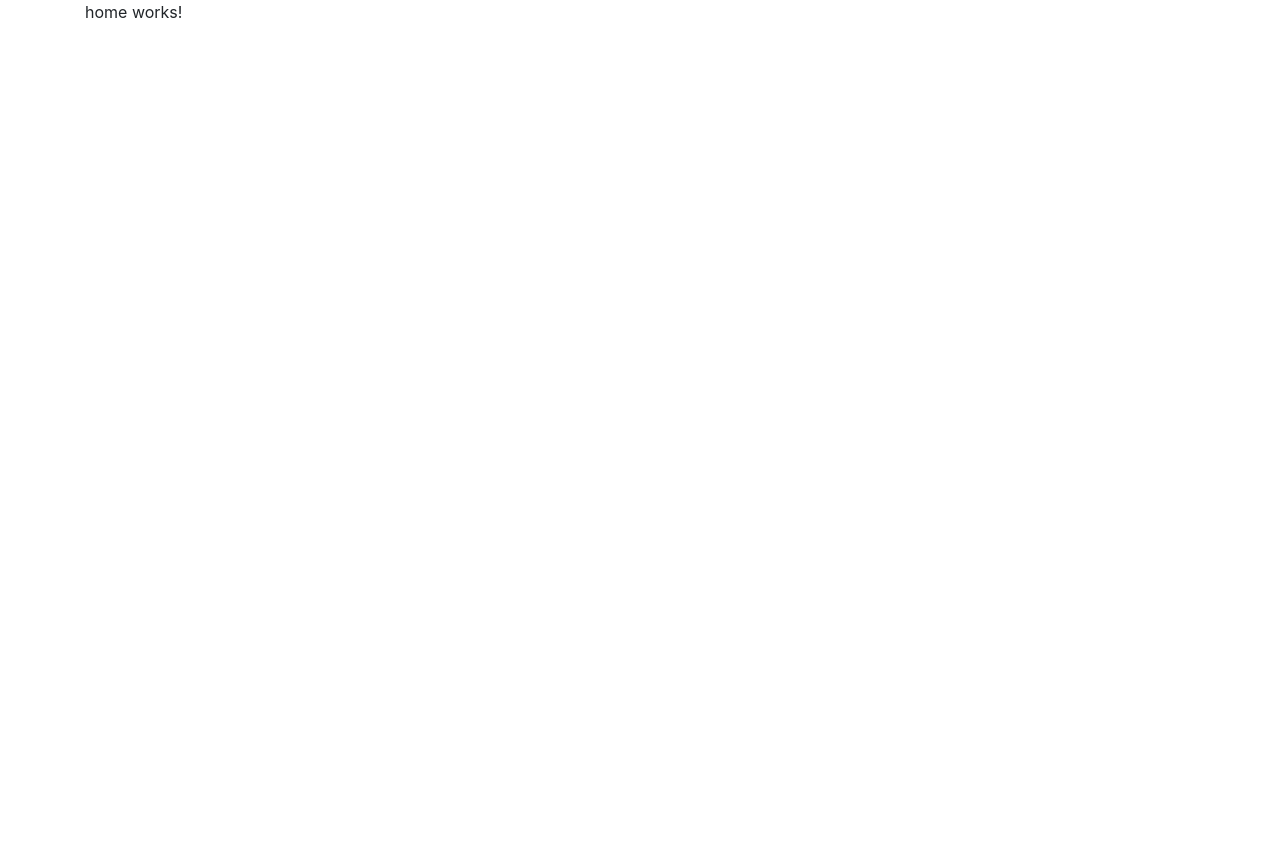
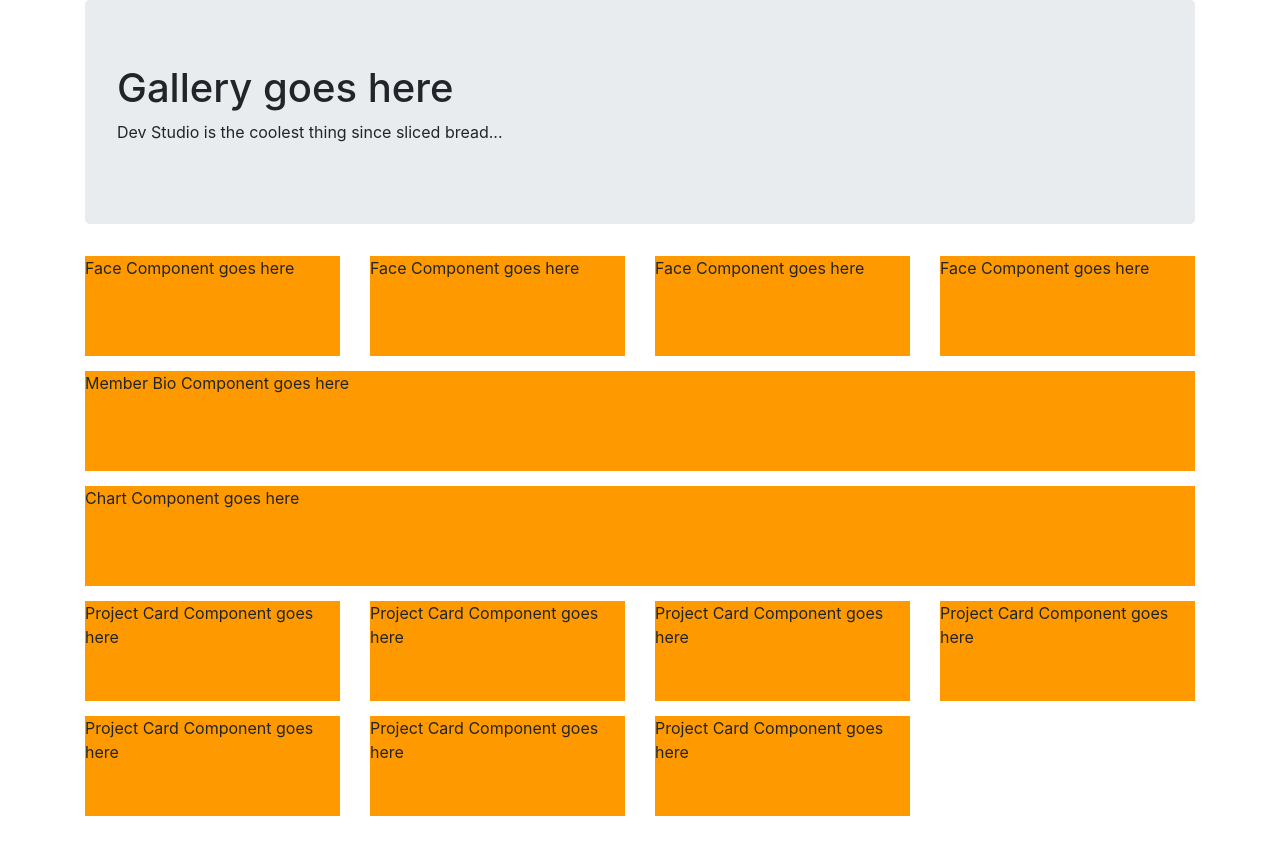
Before and after one commit to Akshay12/devStudio, an Angular app: page / in a window 1280 px wide. Before the commit the page ends 800 px from the top, so only its background shows below. Built offline with nearby package versions, Linux system fonts and the light colour scheme.

Commit message:
added placeholder sections and temp css for each component.

```diff
--- a/src/app/home/home.component.css
+++ b/src/app/home/home.component.css
@@ -0,0 +1,12 @@
+.temp-css{
+  height:100px;
+  background-color: #ff9900;
+}
+
+.row{
+  margin-bottom: 15px;
+}
+
+.col-bottom-margin{
+  margin-bottom: 15px;
+}
--- a/src/app/home/home.component.html
+++ b/src/app/home/home.component.html
@@ -1,3 +1,28 @@
-<p>
-  home works!
-</p>
+<div class="jumbotron">
+  <h1>Gallery goes here</h1>
+  <p>Dev Studio is the coolest thing since sliced bread...</p>
+</div>
+<div class="row">
+  <div class="col-3"><div class="temp-css">Face Component goes here</div></div>
+  <div class="col-3"><div class="temp-css">Face Component goes here</div></div>
+  <div class="col-3"><div class="temp-css">Face Component goes here</div></div>
+  <div class="col-3"><div class="temp-css">Face Component goes here</div></div>
+</div>
+
+<div class="row">
+  <div class="col-12">
+    <div class="temp-css">Member Bio Component goes here</div>
+  </div>
+</div>
+
+<div class="row">
+  <div class="col-12">
+    <div class="temp-css">Chart Component goes here</div>
+  </div>
+</div>
+
+<div class="row">
+  <div class="col-3 col-bottom-margin" *ngFor="let project of projects">
+    <div class="temp-css">Project Card Component goes here</div>
+  </div>
+</div>
--- a/src/app/home/home.component.ts
+++ b/src/app/home/home.component.ts
@@ -7,9 +7,13 @@ import { Component, OnInit } from '@angular/core';
 })
 export class HomeComponent implements OnInit {
 
+  projects: Array<any>;
+
   constructor() { }
 
   ngOnInit() {
+    // placeholder for project data
+    this.projects = [1, 2, 3, 4, 5, 6, 7];
   }
 
 }
```
